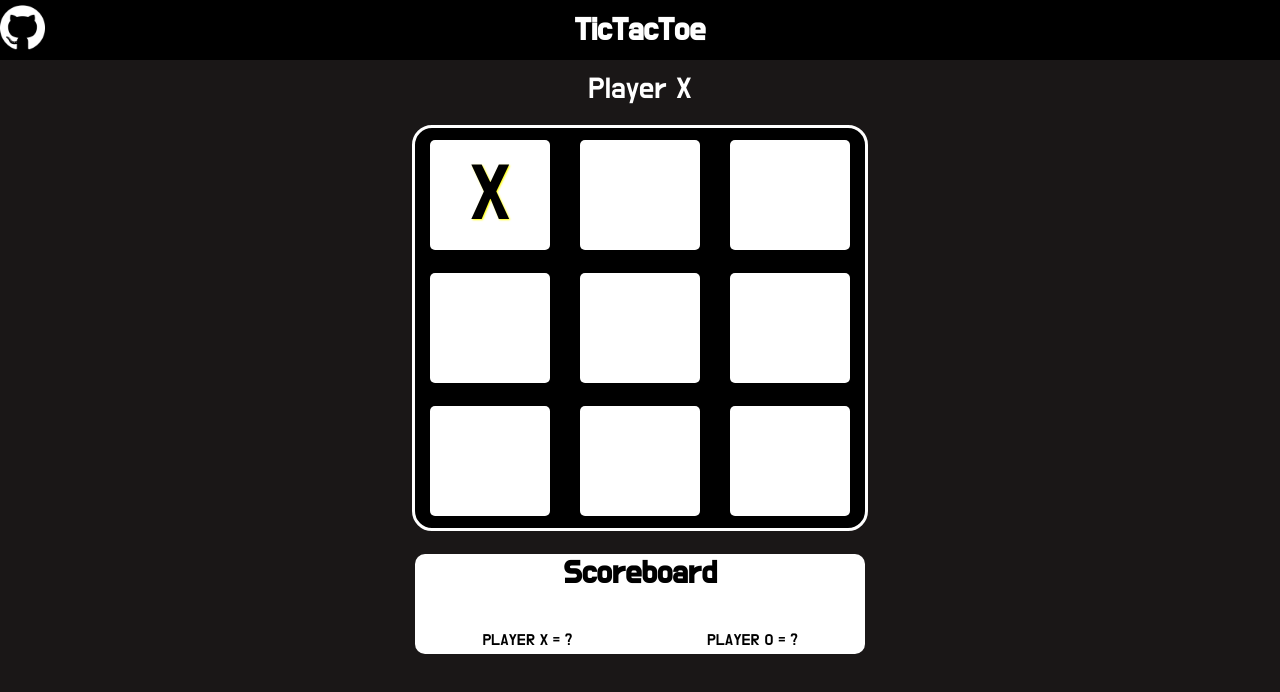
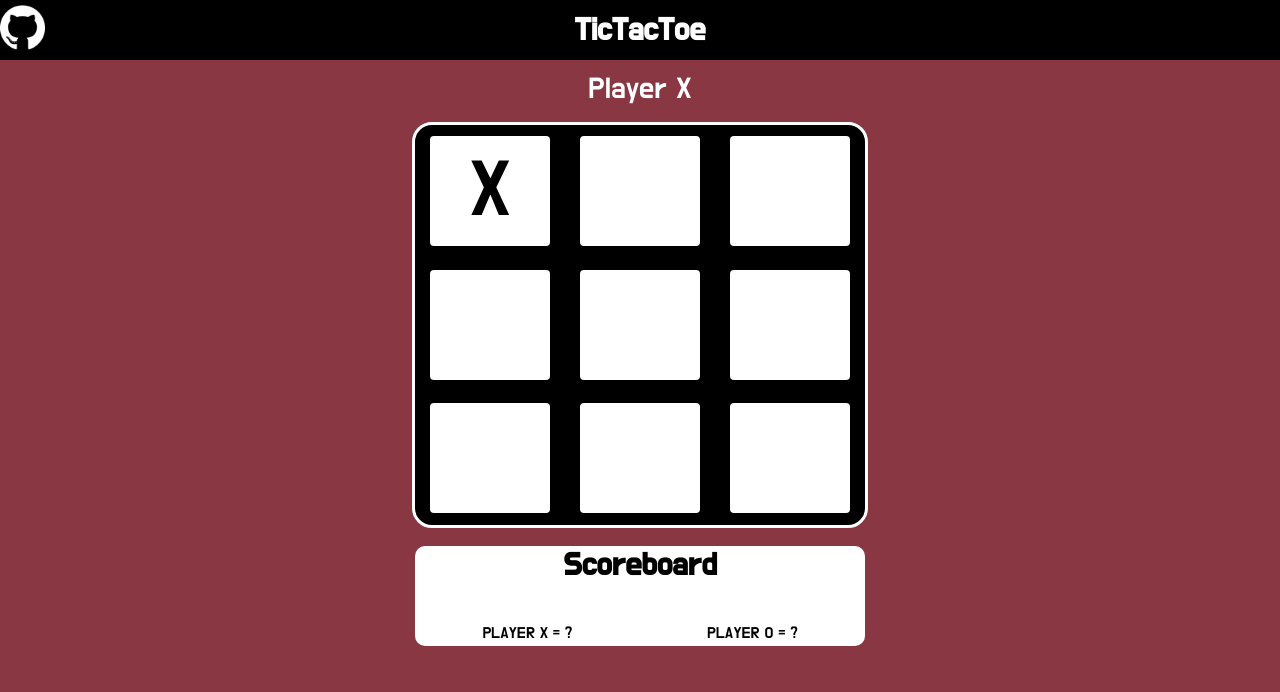
Before and after one commit to axelaviloff/TicTacToe, a plain HTML site: page index.html in a window 1280 px wide. Both pictures are taken after a click on the element 490 px from the left and 194 px from the top of the page. Drawn offline with Linux system fonts and the light colour scheme.

Commit message:
Added background function

```diff
--- a/main.js
+++ b/main.js
@@ -1,4 +1,5 @@
 var snd = new Audio("http://www.soundjay.com/button/button-20.wav");
+
 table = [];
 roundPlays = 1;
 player1p = 0
@@ -6,6 +7,14 @@ player2p = 0
 player1 = document.querySelector('.p1 p');
 player2 = document.querySelector('.p2 p');
 currentp = document.querySelector('p.currentp');
+
+function random_bg_color() {
+    var x = Math.floor(Math.random() * 256);
+    var y = Math.floor(Math.random() * 256);
+    var z = Math.floor(Math.random() * 256);
+    var bgColor = "rgb(" + x + "," + y + "," + z + ")";
+    document.body.style.background = bgColor;
+}
 
 for (var x = 0; x <= 2; x++) {
     row = [];
@@ -84,11 +93,14 @@ function sleep (time) {
 
 function play(x, y) {
     snd.play();
+    random_bg_color();
     if (roundPlays % 2 == 1) {
         table[x][y].innerHTML = "X";
 
+
     } else {
         table[x][y].innerHTML = "O"
+
     }
     document.querySelector('div.b'+x+'_'+y).removeAttribute("onclick");
 
--- a/style.css
+++ b/style.css
@@ -56,7 +56,7 @@ div #score {
     background-color: white;
     max-width: 450px;
     height: 100px;
-    margin: auto;
+    margin: 5px auto;
     display: grid;
     grid-template-columns: 1fr;
     border-radius: 10px;
@@ -115,7 +115,7 @@ div#game {
     transition: 500ms;
 }
 div#game:hover {
-    box-shadow: 0px 0px 4px 4px white;
+    box-shadow: 0px 0px 3px 3px white;
 }
 
 div#game div {
@@ -123,17 +123,15 @@ div#game div {
     min-width: 120px;
     margin: auto auto;
     background-color: white;
+    border-radius: 4px;
     cursor: -webkit-grab;
-    border-radius: 5px;
-
 
 }
 
 div#game div:hover {
     transition: 500ms;
-    opacity: 110%;
     border-radius: 10px;
-    box-shadow: 0px 0px 4px 4px white;
+    box-shadow: 0px 0px 2px 4px white;
 
 }
 div#game div p {
@@ -143,5 +141,4 @@ div#game div p {
     -webkit-user-select: none;
     padding-top: 5px;
     color: black;
-    text-shadow: 1px 1px 2px yellow;
 }
```
